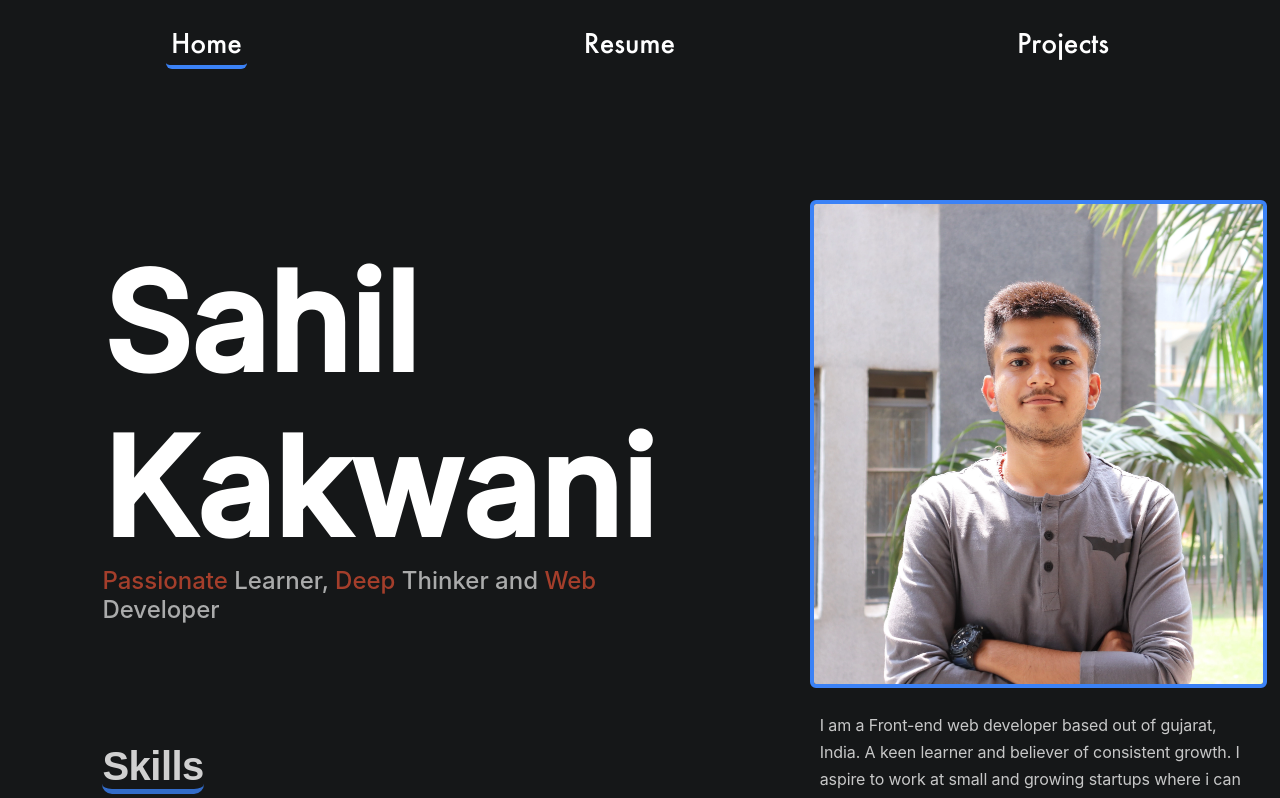
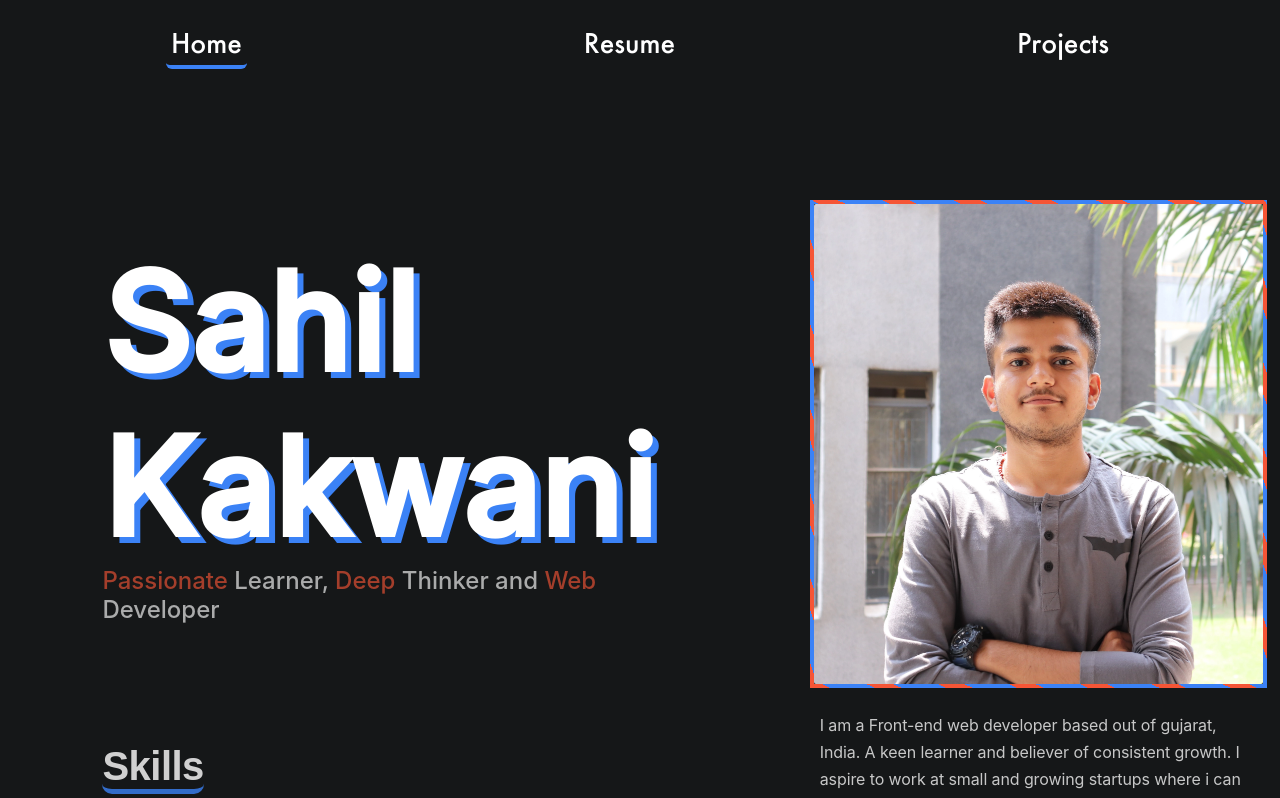
Before and after one commit to sahilkakwani9/React-Portfolio, a React (Create React App) app: page / in a window 1280 px wide. Shown: the top 798 px of the page. Built offline with nearby package versions, Linux system fonts and the light colour scheme; a web font is replaced by a local one.

Commit message:
made eye-catching some UI changes

```diff
--- a/src/components/Main.css
+++ b/src/components/Main.css
@@ -31,6 +31,7 @@
     font-family: 'Inter', sans-serif;
     margin-top: 0;
     margin-bottom: 0;
+    text-shadow: 6px 6px 0px #3B82F6 ;
 }
 
 .main-container .subtitle{
@@ -38,9 +39,7 @@
     font-size: 1.5rem;
     color: #FFFFFF;
     font-weight: 500;
-    /* letter-spacing: -0.51px; */
     margin-top: -4px;
-    /* text-align: right; */
 }
 
 .main-container .wavy {
@@ -56,9 +55,8 @@
     /* width: 100%; */
     border-radius: 6px;
     object-fit: contain;
-    /* border-color: #3B82f6; */
     border: 4px solid #3B82f6;
-    /* box-shadow: 8px 8px 0 0 gray; */
+    border-image: repeating-linear-gradient( 50deg, #F55536, #F55536 3%, #3B82F6 1%, #3B82F6 8%) 10;
 }
 
 .main-container .headshot-img .img-txt{
@@ -66,7 +64,6 @@
     text-align: start;
     opacity: 0.76;
     font-size: 1rem;
-    /* margin-top: -20px; */
     padding: 20px 10px;
     line-height: 1.7;
     letter-spacing: -0.1px;
@@ -75,9 +72,7 @@
 
 
 .main-container .skills-container{
-    /* position: absolute; */
     width: 45vw;
-    /* overflow-x: scroll; */
     margin-top: 15vh;
 }
 
@@ -90,10 +85,8 @@
     letter-spacing: -0.51px;
     text-align: left;
     border-bottom: #3B82f6 2px solid;
-    /* border-top: #ffffff solid; */
     border-width: 6px;
     border-radius: 10px;
-    /* border-top: #ffffff solid; */
     border-width: 5px;
     border-radius: 10px;
     margin-bottom: 10px;
@@ -103,13 +96,9 @@
     display: flex;
     flex-wrap: wrap;
     justify-content: center;
-    /* padding-top: 10px; */
-    /* padding-bottom: 10px; */
 }
 
 .main-container .skills-slider .list {
-    /* height: 100px;
-    width: 100px; */
     margin-right: 30px;
     color: #FFFFFF;
     margin-top: 20px;
@@ -311,6 +300,7 @@ a {
     }
     .main-container .subtitle {
         font-size: 1.2rem;
+        margin-top: 10px;
     }
 
 
```
